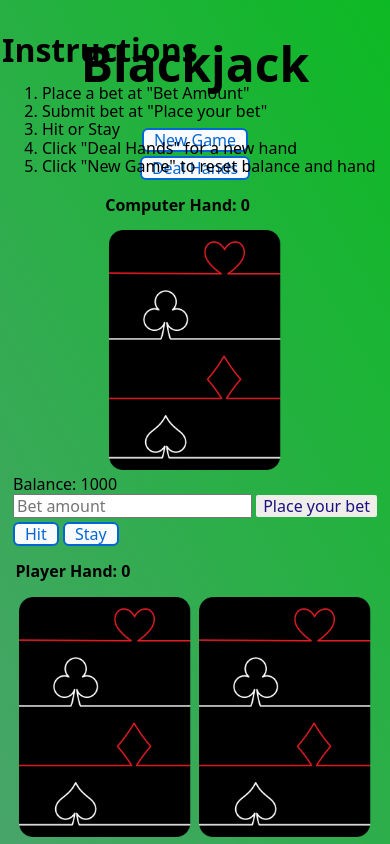
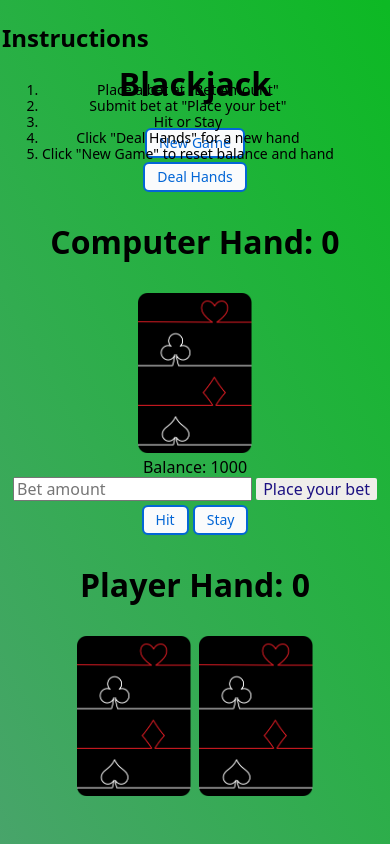
Before and after one commit to willbryanta/blackjack-game, a plain HTML site: page index.html in a window 390 px wide. Drawn offline with nearby package versions, Linux system fonts and the light colour scheme.

Commit message:
add: styling for iPhone

```diff
--- a/style.css
+++ b/style.css
@@ -126,6 +126,44 @@ img {
   }
   100% {
     background-position: 0% 50%;
+  }
+}
+
+/* iPhone Media Queries */
+@media screen and (max-width: 430px) {
+  body {
+    flex-direction: column;
+    padding: 10px;
+    text-align: center;
+  }
+
+  h1,
+  h2,
+  h3,
+  #message,
+  #player-hand-display,
+  #computer-hand-display {
+    font-size: 2rem;
+  }
+
+  .instructions-header {
+    font-size: 24px;
+  }
+
+  .instructions-text {
+    font-size: 14px;
+  }
+
+  img {
+    height: 10rem;
+  }
+
+  #new-game-button,
+  #deal-hand-button,
+  #hit-button,
+  #stay-button {
+    padding: 8px 12px;
+    font-size: 14px;
   }
 }
 
```
